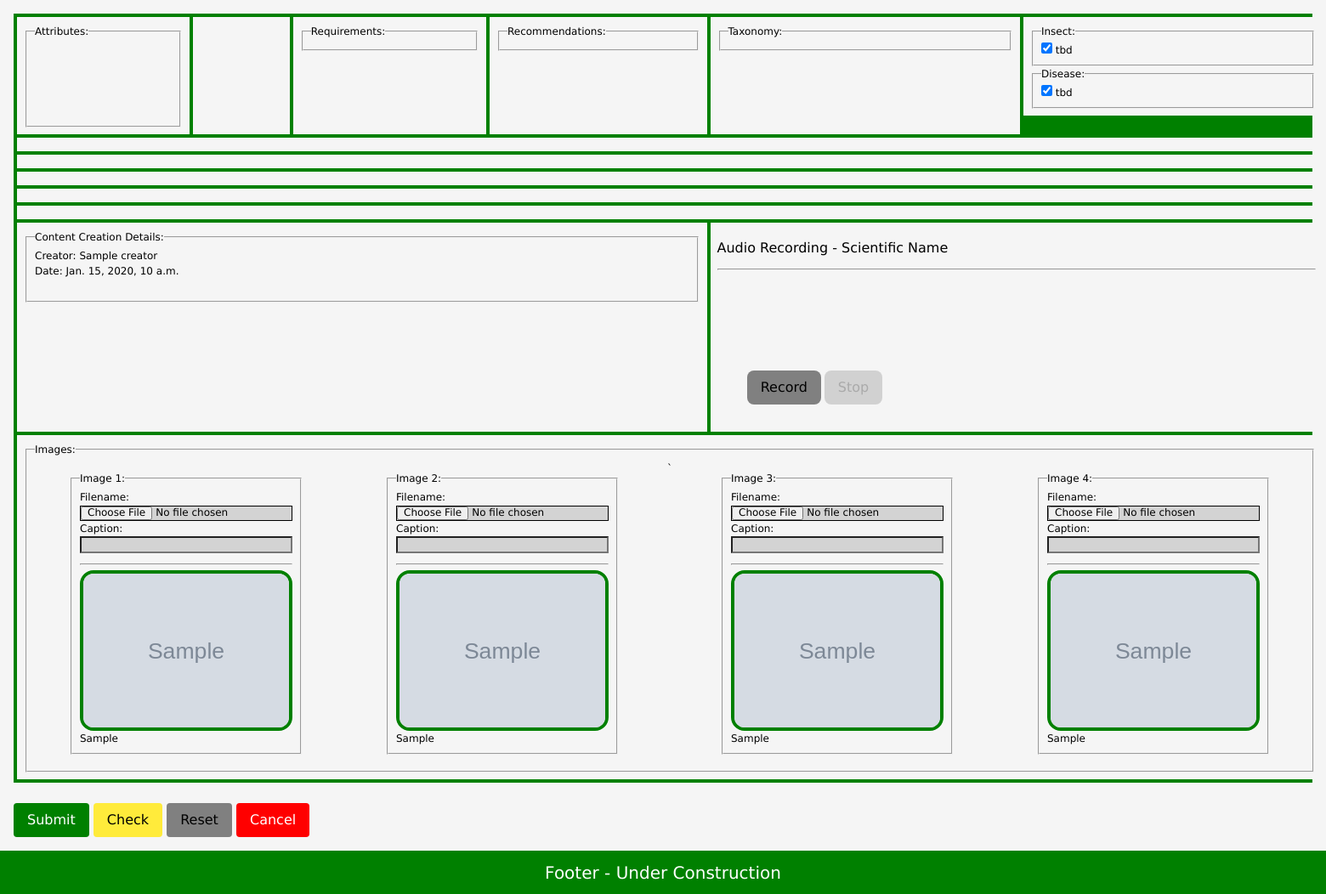
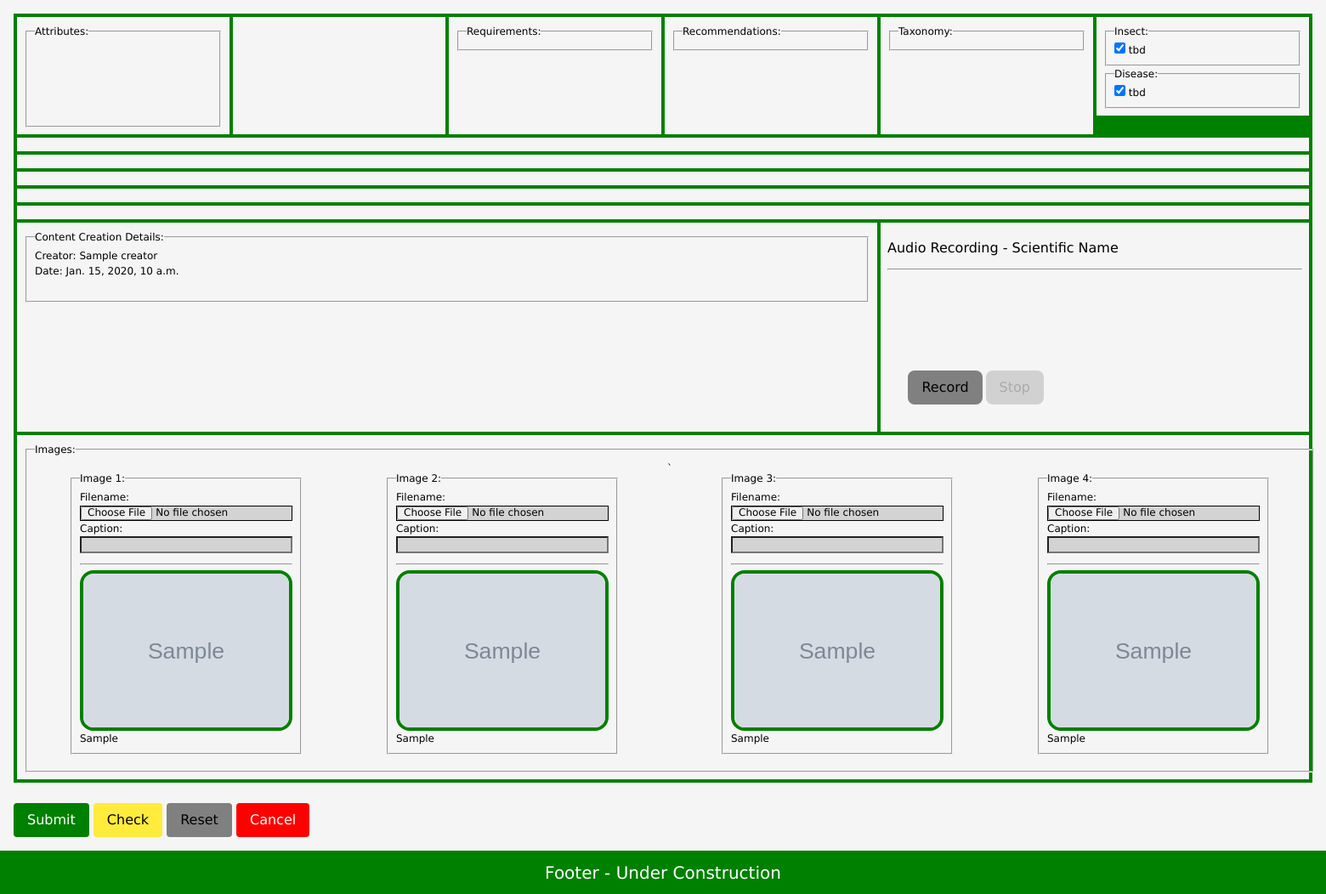
Before and after one commit to BND95618/gateway-gardens, a Django app: template app/plants/templates/plants/plant_edit.html in a window 1560 px wide. Shown: the part 88-1140 px from the top of the page at 85% size. Run offline with Django 5.2, Linux system fonts and the light colour scheme; the template is opened without the code that fills it: most values are stand-ins (such as "Sample title", 1, 10 or a date in 2020); grey boxes marked "Sample" are stand-in pictures; form fields are guessed from the names that the template uses.

Commit message:
plant edit grid shrinking css adjustment

```diff
--- a/app/plants/static/plants/css/style.css
+++ b/app/plants/static/plants/css/style.css
@@ -824,7 +824,7 @@ img {
     grid-gap:         4px;
     background-color: green;
     padding:          4px;
-
+    grid-template-columns: 1fr;
     grid-template-areas:
     'attributes     '
     'blooms         '
@@ -842,6 +842,7 @@ img {
     'images         ';
 
     @media screen and (600px <= width <= 1112px) {
+        grid-template-columns: 1fr 1fr 1fr;
         grid-template-areas:
         'attributes      blooms         requirements   '
         'recommendations taxonomy       pests          '
@@ -852,10 +853,10 @@ img {
         'pests_diseases  pests_diseases pests_diseases '
         'creator_notes   creator_notes  creator_notes  '
         'pronunciation   pronunciation  pronunciation  '
-        'images          images         images         '
-        ;
+        'images          images         images         ';
     }
     @media screen and (min-width: 1113px) {
+        grid-template-columns: 1fr 1fr 1fr 1fr 1fr 1fr;
         grid-template-areas:
         'attributes     blooms         requirements   recommendations taxonomy       pests          '
         'description    description    description    description     description    description    '
```
